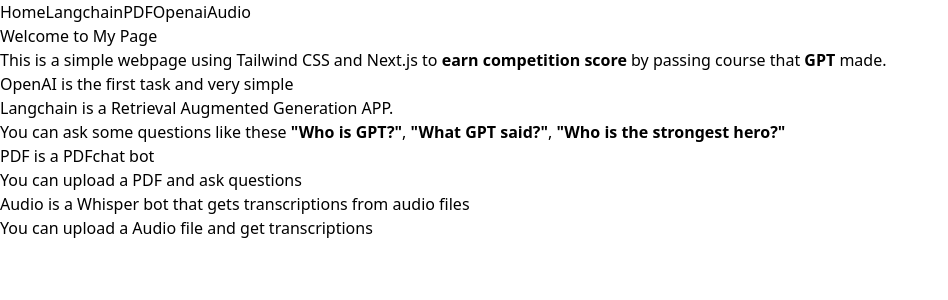
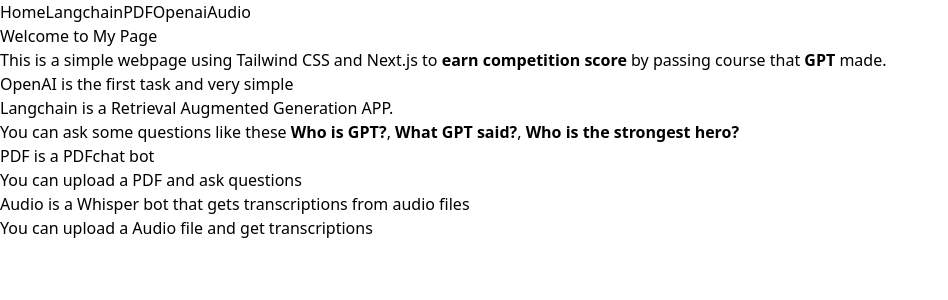
Before and after one commit to LucktoSky0726/Chatbot, a Next.js app: page / in a window 1280 px wide. Shown: the top 300 px of the page, without its empty margins (0-948 px from the left). Built offline with nearby package versions, Linux system fonts and the light colour scheme.

Commit message:
fix: quot issues

```diff
--- a/src/app/page.tsx
+++ b/src/app/page.tsx
@@ -14,7 +14,7 @@
             </div>
             <div className='p-2'>
               <Link className='font-bold' href={"/langchain"}>Langchain</Link> is a Retrieval Augmented Generation APP. <br/>
-              You can ask some questions like these <b>"Who is GPT?"</b>, <b>"What GPT said?"</b>, <b>"Who is the strongest hero?"</b>
+              You can ask some questions like these <b>Who is GPT?</b>, <b>What GPT said?</b>, <b>Who is the strongest hero?</b>
             </div>
             <div className='p-2'>
               <Link className='font-bold' href={"/pdf"}>PDF</Link> is a PDFchat bot <br/>
```
